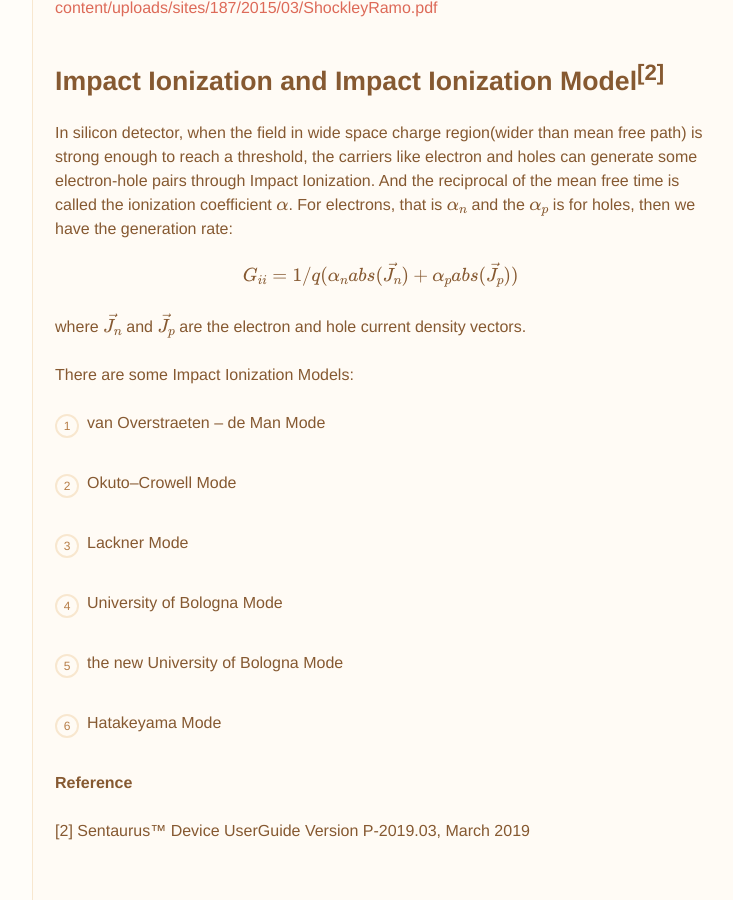
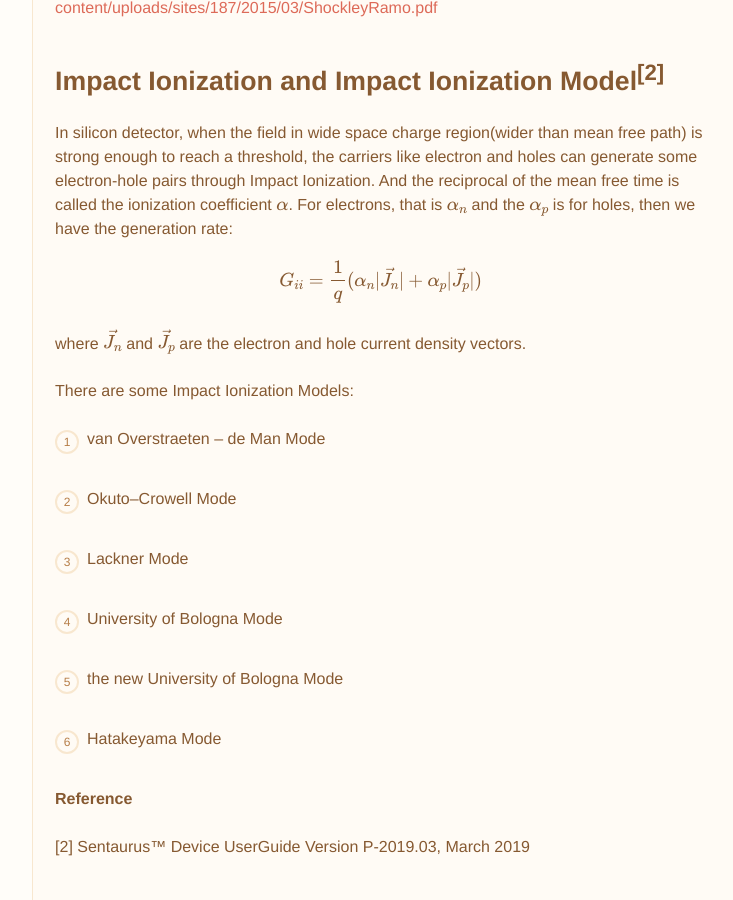
Before and after one commit to dt-np/xteam, a Jekyll site: the page built from _docs/202_silicon.md, in a window 1280 px wide and 900 px high, scrolled down 1609 px. Shown: the whole window, without its empty margins (398-1131 px from the left). Built offline with Jekyll 4.4.1, drawn with Linux system fonts in a browser that asks for light colours; formulas are drawn with MathJax 3.

Commit message:
Update 202_silicon.md

```diff
--- a/_docs/202_silicon.md
+++ b/_docs/202_silicon.md
@@ -42,7 +42,7 @@ use_math: true
   In silicon detector, when the field in wide space charge region(wider than mean free path) is strong enough to reach a threshold, the carriers like electron and holes can generate some electron-hole pairs through Impact Ionization. And the reciprocal of the mean free time is called the ionization coefficient $$\alpha$$. For electrons, that is $$\alpha_n$$ and the $$\alpha_p$$ is for holes, then we have the generation rate:
 
 $$
-G_{ii} = 1/q (\alpha_n abs(\vec{J_n}) + \alpha_p abs(\vec{J_p}))
+G_{ii} = \frac{1}{q} (\alpha_n \lvert\vec{J_n}\rvert + \alpha_p \lvert\vec{J_p}\rvert)
 $$
 
 where $$\vec{J_n}$$ and $$\vec{J_p}$$ are the electron and hole current density vectors.
```
